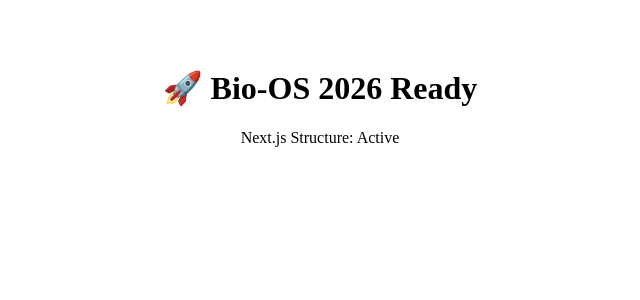
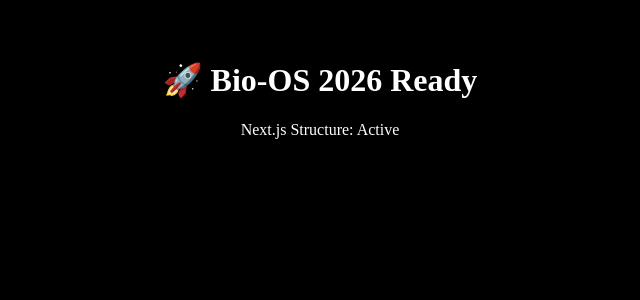
Before and after one commit to yunshenlim/fitness, a Next.js app: page / in a window 1280 px wide. Shown: the top 300 px of the page, without its empty margins (320-960 px from the left). Built offline with nearby package versions, Linux system fonts and the light colour scheme.

Commit message:
Create RootLayout component for application layout

```diff
--- /dev/null
+++ b/app/layout.tsx
@@ -0,0 +1,13 @@
+export default function RootLayout({
+  children,
+}: {
+  children: React.ReactNode
+}) {
+  return (
+    <html lang="en">
+      <body style={{ margin: 0, backgroundColor: '#000', color: '#fff' }}>
+        {children}
+      </body>
+    </html>
+  )
+}
```
